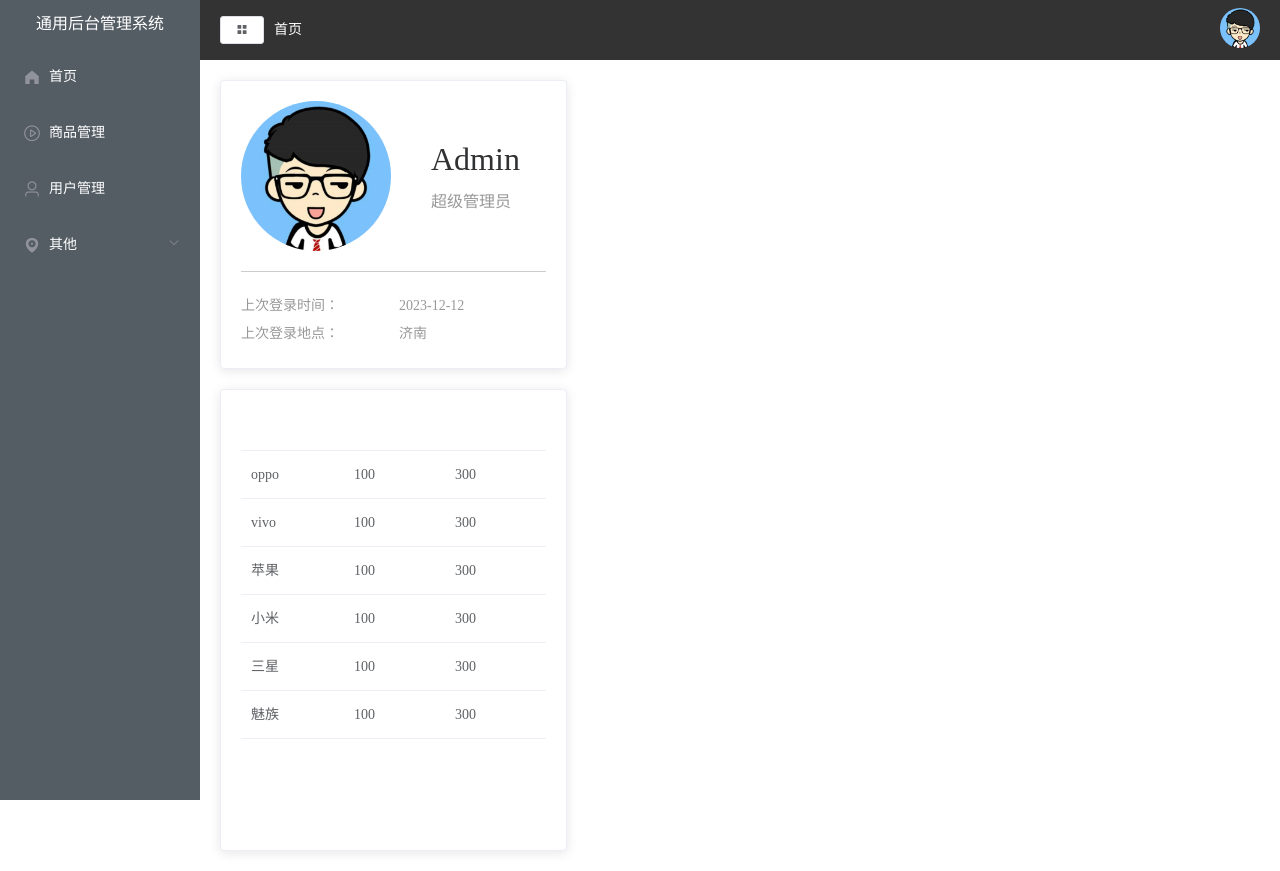
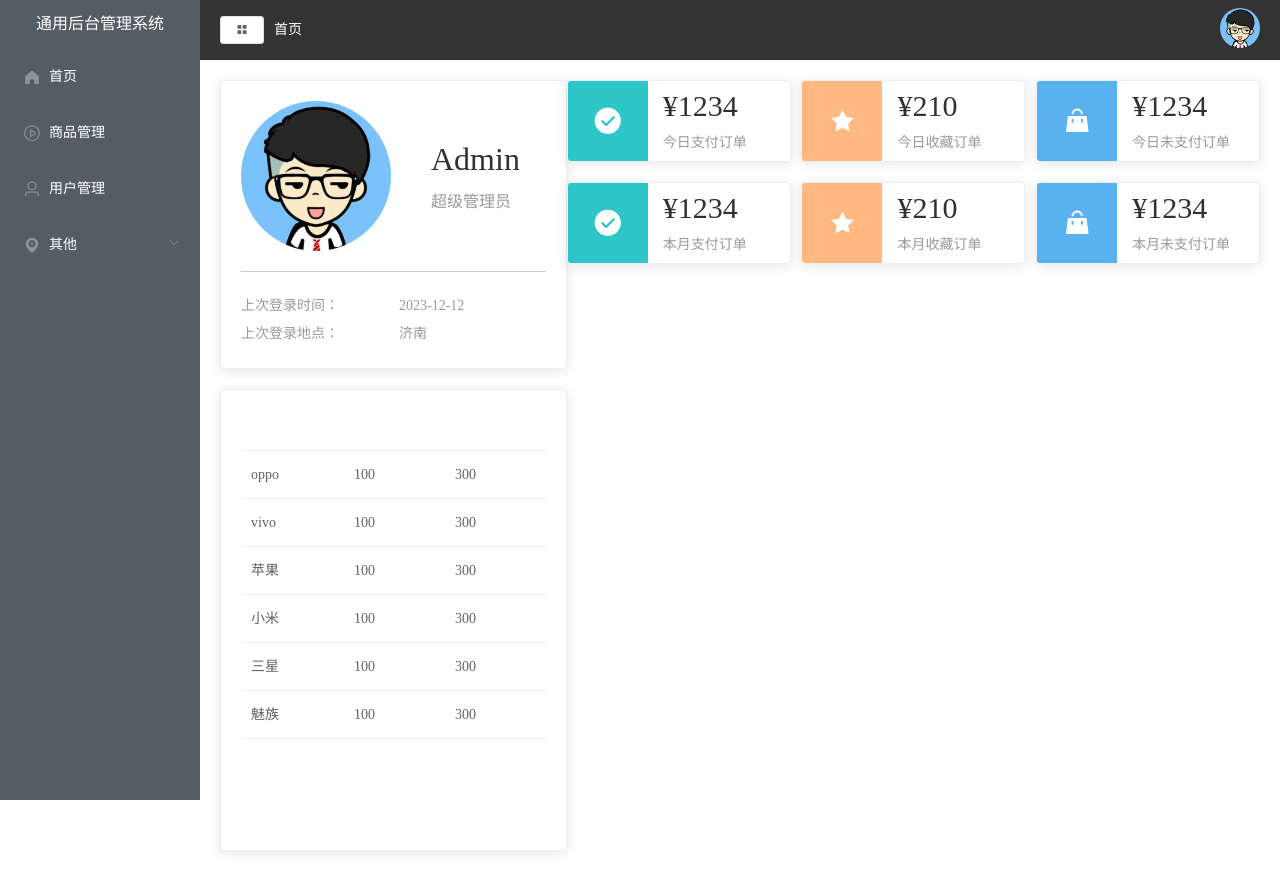
Before and after one commit to Afei14138/my-vue2-app, a Vue app: page /#/home in a window 1280 px wide. Built offline with nearby package versions, Linux system fonts and the light colour scheme.

Commit message:
home订单详情

```diff
--- a/src/views/Home.vue
+++ b/src/views/Home.vue
@@ -25,7 +25,15 @@
             </el-card>
         </el-col>
         <el-col :span="16">
-
+            <div class="num">
+                <el-card v-for="item in countData" :key="item.name" :body-style="{display:'flex',padding:0}">
+                    <i class="icon" :class="`el-icon-${item.icon}`" :style="{background: item.color}"></i>
+                    <div class="detail">
+                        <p class="price">¥{{ item.value }}</p>
+                        <p class="desc">{{ item.name }}</p>
+                    </div>
+                </el-card>
+            </div>
         </el-col>
     </el-row>
 </template>
@@ -164,4 +172,40 @@ export default {
     }
 
 }
+.num {
+    display: flex;
+    flex-wrap: wrap;
+    justify-content: space-between;
+
+    .icon {
+        width: 80px;
+        height: 80px;
+        font-size: 30px;
+        text-align: center;
+        line-height: 80px;
+        color: #fff;
+    }
+    .detail {
+        margin-left: 15px;
+        display: flex;
+        flex-direction: column;
+        justify-content: center;
+        .price {
+            font-size: 30px;
+            margin-bottom: 10px;
+            line-height: 30px;
+            height: 30px;
+        }
+        .desc {
+            font-size: 14px;
+            color: #999999;
+            text-align: center;
+
+        }
+    }
+    .el-card{
+        width: 32%;
+        margin-bottom: 20px;
+    }
+}
 </style>
```
